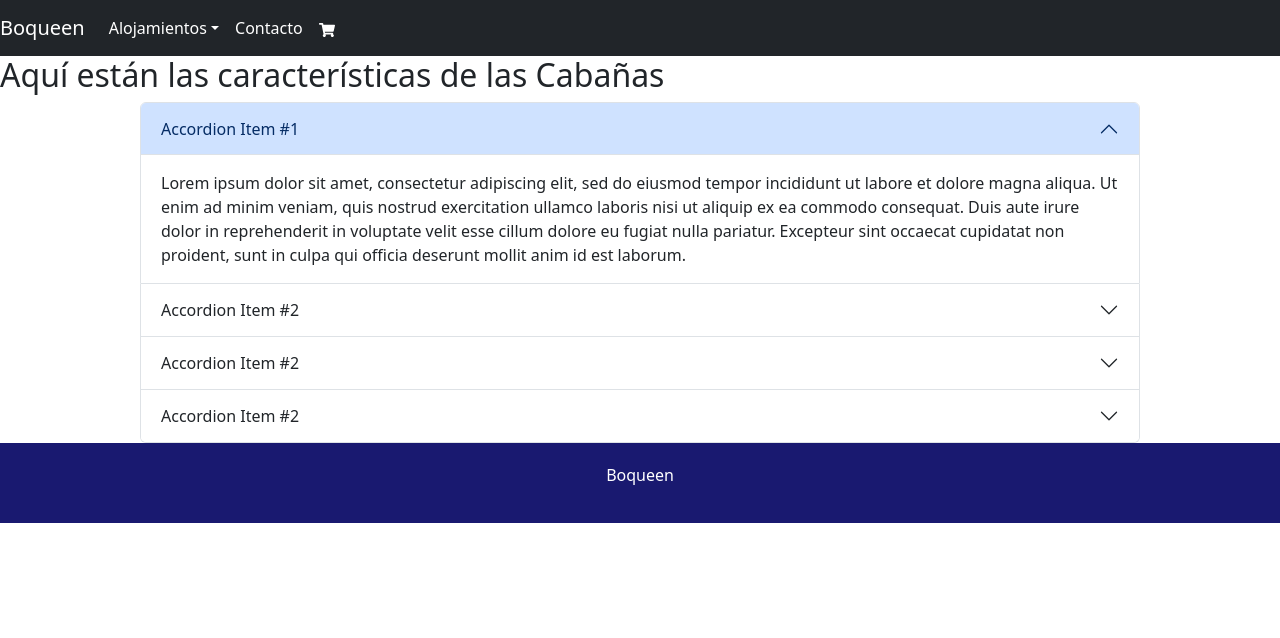
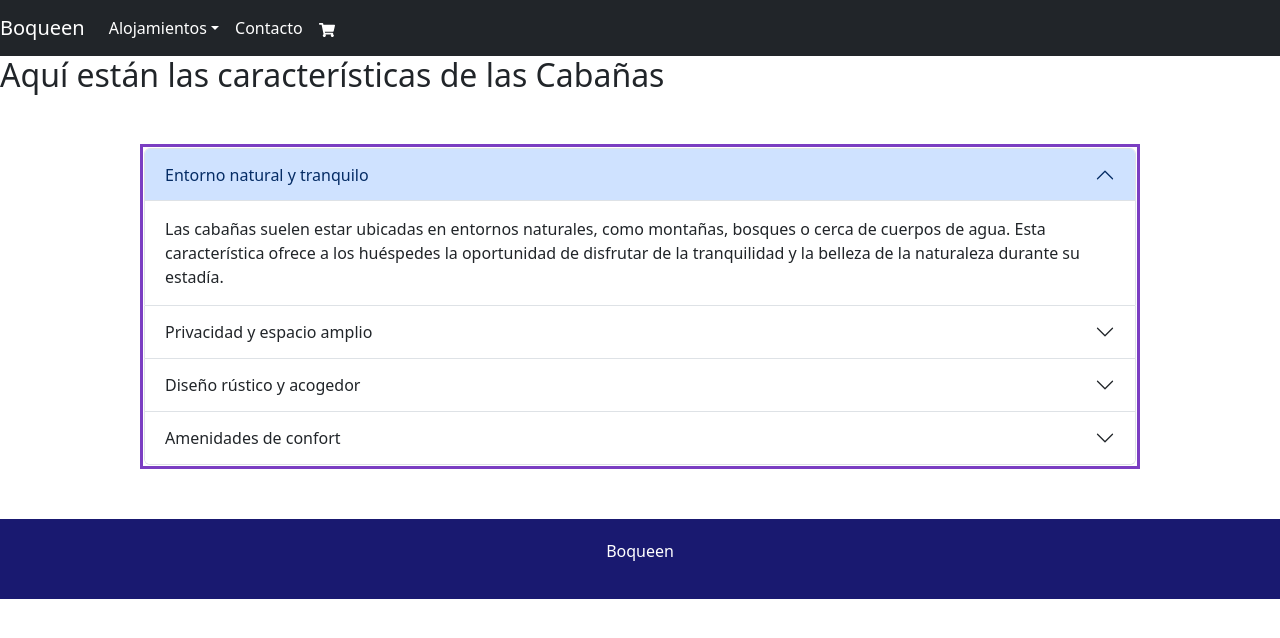
Before and after one commit to CIgnacio-dev/ProyectoFinalReact, a React (Create React App) app: page /detalles-cabana in a window 1280 px wide. Shown: the top 638 px of the page. Built offline with nearby package versions, Linux system fonts and the light colour scheme.

Commit message:
detalles alojamientos

```diff
--- a/src/components/Detalles/DetallesCabana.js
+++ b/src/components/Detalles/DetallesCabana.js
@@ -7,51 +7,27 @@ function DetallesCabana() {
 
     <Accordion defaultActiveKey="0">
       <Accordion.Item eventKey="0">
-        <Accordion.Header>Accordion Item #1</Accordion.Header>
+        <Accordion.Header>Entorno natural y tranquilo</Accordion.Header>
         <Accordion.Body>
-          Lorem ipsum dolor sit amet, consectetur adipiscing elit, sed do
-          eiusmod tempor incididunt ut labore et dolore magna aliqua. Ut enim ad
-          minim veniam, quis nostrud exercitation ullamco laboris nisi ut
-          aliquip ex ea commodo consequat. Duis aute irure dolor in
-          reprehenderit in voluptate velit esse cillum dolore eu fugiat nulla
-          pariatur. Excepteur sint occaecat cupidatat non proident, sunt in
-          culpa qui officia deserunt mollit anim id est laborum.
+        Las cabañas suelen estar ubicadas en entornos naturales, como montañas, bosques o cerca de cuerpos de agua. Esta característica ofrece a los huéspedes la oportunidad de disfrutar de la tranquilidad y la belleza de la naturaleza durante su estadía.
         </Accordion.Body>
       </Accordion.Item>
       <Accordion.Item eventKey="1">
-        <Accordion.Header>Accordion Item #2</Accordion.Header>
+        <Accordion.Header>Privacidad y espacio amplio</Accordion.Header>
         <Accordion.Body>
-          Lorem ipsum dolor sit amet, consectetur adipiscing elit, sed do
-          eiusmod tempor incididunt ut labore et dolore magna aliqua. Ut enim ad
-          minim veniam, quis nostrud exercitation ullamco laboris nisi ut
-          aliquip ex ea commodo consequat. Duis aute irure dolor in
-          reprehenderit in voluptate velit esse cillum dolore eu fugiat nulla
-          pariatur. Excepteur sint occaecat cupidatat non proident, sunt in
-          culpa qui officia deserunt mollit anim id est laborum.
+        Las cabañas suelen ofrecer privacidad y un espacio amplio para que los huéspedes se sientan cómodos. Las cabañas suelen tener su propio terreno, lo que brinda a los huéspedes la sensación de estar en un espacio exclusivo y tranquilo.
         </Accordion.Body>
       </Accordion.Item>
       <Accordion.Item eventKey="2">
-        <Accordion.Header>Accordion Item #2</Accordion.Header>
+        <Accordion.Header>Diseño rústico y acogedor</Accordion.Header>
         <Accordion.Body>
-          Lorem ipsum dolor sit amet, consectetur adipiscing elit, sed do
-          eiusmod tempor incididunt ut labore et dolore magna aliqua. Ut enim ad
-          minim veniam, quis nostrud exercitation ullamco laboris nisi ut
-          aliquip ex ea commodo consequat. Duis aute irure dolor in
-          reprehenderit in voluptate velit esse cillum dolore eu fugiat nulla
-          pariatur. Excepteur sint occaecat cupidatat non proident, sunt in
-          culpa qui officia deserunt mollit anim id est laborum.
+        Las cabañas suelen tener un diseño rústico y acogedor, con materiales naturales como madera y piedra. Esto crea un ambiente cálido y auténtico que se integra perfectamente con el entorno natural circundante.
         </Accordion.Body>
       </Accordion.Item>
       <Accordion.Item eventKey="3">
-        <Accordion.Header>Accordion Item #2</Accordion.Header>
+        <Accordion.Header>Amenidades de confort</Accordion.Header>
         <Accordion.Body>
-          Lorem ipsum dolor sit amet, consectetur adipiscing elit, sed do
-          eiusmod tempor incididunt ut labore et dolore magna aliqua. Ut enim ad
-          minim veniam, quis nostrud exercitation ullamco laboris nisi ut
-          aliquip ex ea commodo consequat. Duis aute irure dolor in
-          reprehenderit in voluptate velit esse cillum dolore eu fugiat nulla
-          pariatur. Excepteur sint occaecat cupidatat non proident, sunt in
-          culpa qui officia deserunt mollit anim id est laborum.
+        Aunque las cabañas están ubicadas en entornos naturales, suelen contar con comodidades modernas para garantizar una estancia confortable. Esto puede incluir chimeneas, bañeras de hidromasaje, cocinas completamente equipadas, Wi-Fi, televisores y sistemas de calefacción.
         </Accordion.Body>
       </Accordion.Item>
     </Accordion>
--- a/src/components/Detalles/DetallesHostal.js
+++ b/src/components/Detalles/DetallesHostal.js
@@ -7,51 +7,27 @@ function DetallesHostal() {
 
     <Accordion defaultActiveKey="0">
       <Accordion.Item eventKey="0">
-        <Accordion.Header>Accordion Item #1</Accordion.Header>
+        <Accordion.Header>Ambiente acogedor y familiar</Accordion.Header>
         <Accordion.Body>
-          Lorem ipsum dolor sit amet, consectetur adipiscing elit, sed do
-          eiusmod tempor incididunt ut labore et dolore magna aliqua. Ut enim ad
-          minim veniam, quis nostrud exercitation ullamco laboris nisi ut
-          aliquip ex ea commodo consequat. Duis aute irure dolor in
-          reprehenderit in voluptate velit esse cillum dolore eu fugiat nulla
-          pariatur. Excepteur sint occaecat cupidatat non proident, sunt in
-          culpa qui officia deserunt mollit anim id est laborum.
+        Los hostales suelen ofrecer un ambiente cálido y familiar, donde los huéspedes pueden interactuar entre sí y disfrutar de una atmósfera más relajada. Esta característica es ideal para viajeros que buscan una experiencia social y amigable durante su estadía.
         </Accordion.Body>
       </Accordion.Item>
       <Accordion.Item eventKey="1">
-        <Accordion.Header>Accordion Item #2</Accordion.Header>
+        <Accordion.Header>Precios económicos</Accordion.Header>
         <Accordion.Body>
-          Lorem ipsum dolor sit amet, consectetur adipiscing elit, sed do
-          eiusmod tempor incididunt ut labore et dolore magna aliqua. Ut enim ad
-          minim veniam, quis nostrud exercitation ullamco laboris nisi ut
-          aliquip ex ea commodo consequat. Duis aute irure dolor in
-          reprehenderit in voluptate velit esse cillum dolore eu fugiat nulla
-          pariatur. Excepteur sint occaecat cupidatat non proident, sunt in
-          culpa qui officia deserunt mollit anim id est laborum.
+        Los hostales son conocidos por ofrecer precios más económicos en comparación con otros tipos de alojamientos. Esto los convierte en una opción popular para viajeros con presupuesto limitado que desean ahorrar dinero en el alojamiento y destinarlo a otras actividades.
         </Accordion.Body>
       </Accordion.Item>
       <Accordion.Item eventKey="2">
-        <Accordion.Header>Accordion Item #2</Accordion.Header>
+        <Accordion.Header>Espacios compartidos</Accordion.Header>
         <Accordion.Body>
-          Lorem ipsum dolor sit amet, consectetur adipiscing elit, sed do
-          eiusmod tempor incididunt ut labore et dolore magna aliqua. Ut enim ad
-          minim veniam, quis nostrud exercitation ullamco laboris nisi ut
-          aliquip ex ea commodo consequat. Duis aute irure dolor in
-          reprehenderit in voluptate velit esse cillum dolore eu fugiat nulla
-          pariatur. Excepteur sint occaecat cupidatat non proident, sunt in
-          culpa qui officia deserunt mollit anim id est laborum.
+        Los hostales suelen contar con áreas comunes donde los huéspedes pueden reunirse, como salas de estar, cocinas compartidas y zonas de juegos. Estos espacios fomentan la interacción entre los viajeros y crean un ambiente de camaradería.
         </Accordion.Body>
       </Accordion.Item>
       <Accordion.Item eventKey="3">
-        <Accordion.Header>Accordion Item #2</Accordion.Header>
+        <Accordion.Header>Dormitorios compartidos y habitaciones privadas:</Accordion.Header>
         <Accordion.Body>
-          Lorem ipsum dolor sit amet, consectetur adipiscing elit, sed do
-          eiusmod tempor incididunt ut labore et dolore magna aliqua. Ut enim ad
-          minim veniam, quis nostrud exercitation ullamco laboris nisi ut
-          aliquip ex ea commodo consequat. Duis aute irure dolor in
-          reprehenderit in voluptate velit esse cillum dolore eu fugiat nulla
-          pariatur. Excepteur sint occaecat cupidatat non proident, sunt in
-          culpa qui officia deserunt mollit anim id est laborum.
+        Los hostales suelen ofrecer tanto dormitorios compartidos como habitaciones privadas. Los dormitorios compartidos son una opción económica donde los huéspedes comparten la habitación con otros viajeros, mientras que las habitaciones privadas brindan mayor privacidad y comodidad para aquellos que lo prefieren.
         </Accordion.Body>
       </Accordion.Item>
     </Accordion>
--- a/src/components/Detalles/DetallesHotel.js
+++ b/src/components/Detalles/DetallesHotel.js
@@ -7,51 +7,27 @@ function DetallesHotel() {
 
     <Accordion defaultActiveKey="0">
       <Accordion.Item eventKey="0">
-        <Accordion.Header>Accordion Item #1</Accordion.Header>
+        <Accordion.Header>Ubicación conveniente </Accordion.Header>
         <Accordion.Body>
-          Lorem ipsum dolor sit amet, consectetur adipiscing elit, sed do
-          eiusmod tempor incididunt ut labore et dolore magna aliqua. Ut enim ad
-          minim veniam, quis nostrud exercitation ullamco laboris nisi ut
-          aliquip ex ea commodo consequat. Duis aute irure dolor in
-          reprehenderit in voluptate velit esse cillum dolore eu fugiat nulla
-          pariatur. Excepteur sint occaecat cupidatat non proident, sunt in
-          culpa qui officia deserunt mollit anim id est laborum.
+        Los hoteles suelen destacar por su ubicación estratégica, ya sea en el centro de la ciudad, cerca de atracciones turísticas o en zonas de fácil acceso. Esta característica es especialmente valorada por los viajeros que desean explorar el destino sin dificultades.
         </Accordion.Body>
       </Accordion.Item>
       <Accordion.Item eventKey="1">
-        <Accordion.Header>Accordion Item #2</Accordion.Header>
+        <Accordion.Header>Servicio de calidad</Accordion.Header>
         <Accordion.Body>
-          Lorem ipsum dolor sit amet, consectetur adipiscing elit, sed do
-          eiusmod tempor incididunt ut labore et dolore magna aliqua. Ut enim ad
-          minim veniam, quis nostrud exercitation ullamco laboris nisi ut
-          aliquip ex ea commodo consequat. Duis aute irure dolor in
-          reprehenderit in voluptate velit esse cillum dolore eu fugiat nulla
-          pariatur. Excepteur sint occaecat cupidatat non proident, sunt in
-          culpa qui officia deserunt mollit anim id est laborum.
+        Los hoteles suelen ofrecer un servicio de alta calidad para asegurar una experiencia placentera a sus huéspedes. Esto puede incluir atención personalizada, servicio de habitaciones las 24 horas, conserjería, limpieza diaria y atención al cliente amigable y profesional.
         </Accordion.Body>
       </Accordion.Item>
       <Accordion.Item eventKey="2">
-        <Accordion.Header>Accordion Item #2</Accordion.Header>
+        <Accordion.Header>Comodidades modernas</Accordion.Header>
         <Accordion.Body>
-          Lorem ipsum dolor sit amet, consectetur adipiscing elit, sed do
-          eiusmod tempor incididunt ut labore et dolore magna aliqua. Ut enim ad
-          minim veniam, quis nostrud exercitation ullamco laboris nisi ut
-          aliquip ex ea commodo consequat. Duis aute irure dolor in
-          reprehenderit in voluptate velit esse cillum dolore eu fugiat nulla
-          pariatur. Excepteur sint occaecat cupidatat non proident, sunt in
-          culpa qui officia deserunt mollit anim id est laborum.
+        Los hoteles suelen contar con una amplia gama de comodidades modernas para satisfacer las necesidades de los huéspedes. Esto puede incluir piscinas, gimnasios, restaurantes, bares, spa, servicio de lavandería, Wi-Fi gratuito y estacionamiento.
         </Accordion.Body>
       </Accordion.Item>
       <Accordion.Item eventKey="3">
-        <Accordion.Header>Accordion Item #2</Accordion.Header>
+        <Accordion.Header>Habitaciones confortables</Accordion.Header>
         <Accordion.Body>
-          Lorem ipsum dolor sit amet, consectetur adipiscing elit, sed do
-          eiusmod tempor incididunt ut labore et dolore magna aliqua. Ut enim ad
-          minim veniam, quis nostrud exercitation ullamco laboris nisi ut
-          aliquip ex ea commodo consequat. Duis aute irure dolor in
-          reprehenderit in voluptate velit esse cillum dolore eu fugiat nulla
-          pariatur. Excepteur sint occaecat cupidatat non proident, sunt in
-          culpa qui officia deserunt mollit anim id est laborum.
+        Las habitaciones de los hoteles suelen ser espacios diseñados para brindar confort y descanso a los huéspedes. Pueden contar con camas cómodas, aire acondicionado, TV de pantalla plana, baño privado, minibar, caja fuerte y escritorio de trabajo.
         </Accordion.Body>
       </Accordion.Item>
     </Accordion>
--- a/src/style.css
+++ b/src/style.css
@@ -2,6 +2,13 @@
 
 .navbar-brand, .nav-link{
     color: #fff !important;
+}
+/* Accordion */
+
+.accordion{
+    border: 3px solid rgb(123, 62, 194);
+    margin: 50px auto !important;
+    padding: 1px;
 }
 
 /* Carrusel Inicio */
```
Also changed, not shown: src/components/Fotos/FotosCabanas.js (added), src/components/Fotos/FotosHostales.js (added), src/components/Fotos/FotosHoteles.js (added).
